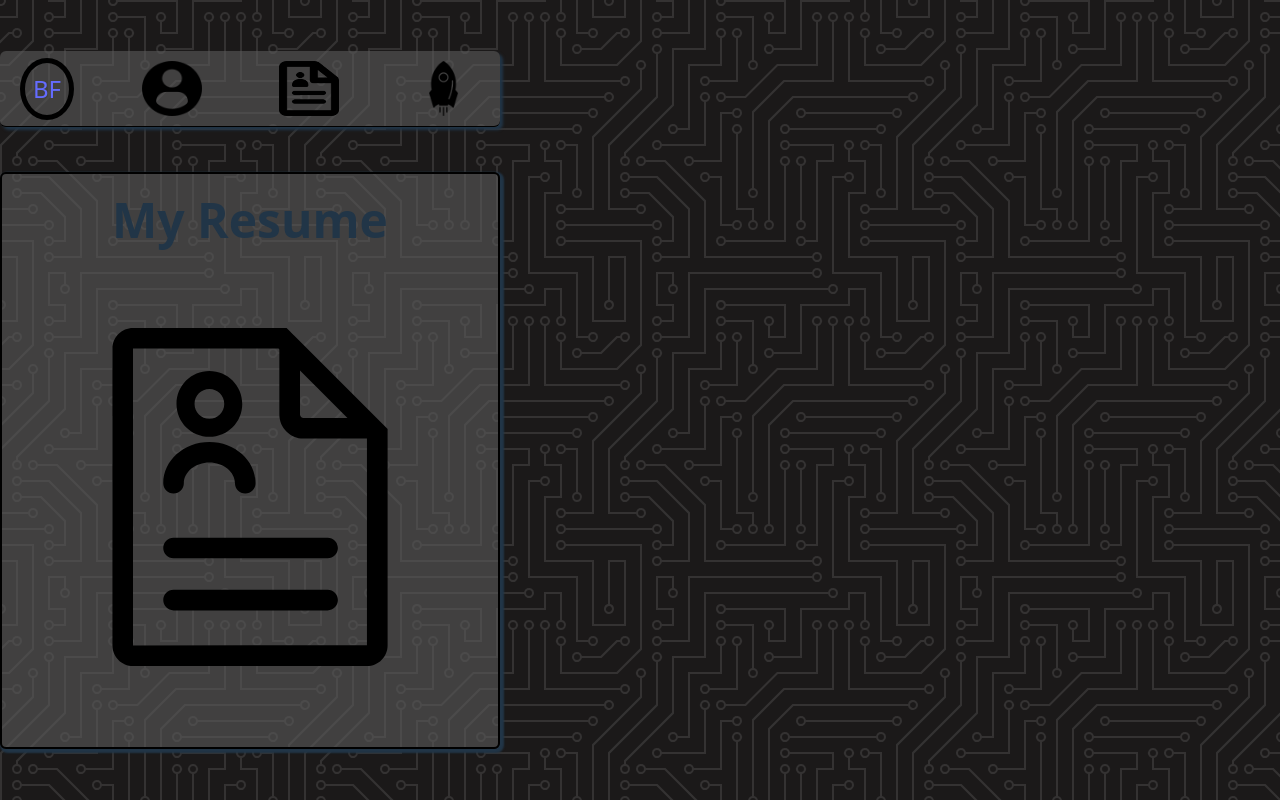
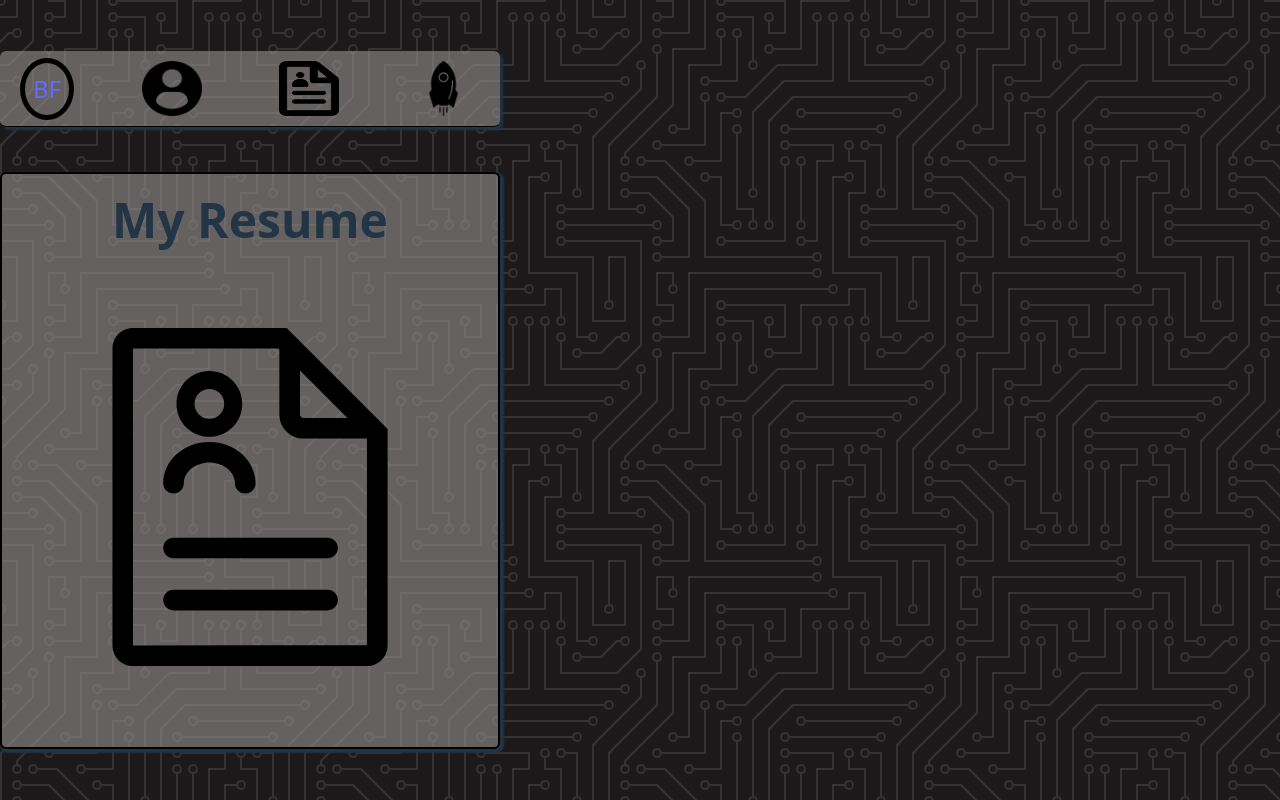
Before and after one commit to bfloyd14/brendan-floyd-profile, a React (Vite) app: page /resume in a window 1280 px wide. Built offline with nearby package versions, Linux system fonts and the light colour scheme.

Commit message:
add animation transform/translate and change container background color.

```diff
--- a/src/components/NavBar/NavBar.module.css
+++ b/src/components/NavBar/NavBar.module.css
@@ -10,10 +10,11 @@ li img {
 nav{
   background-color: white;
   width: 100%;
-  background-color: rgb(91, 91, 91, 0.6);
+  background-color: rgba(152, 146, 146, 0.6);
   border-bottom: 1px solid black;
   border-radius: 6px;
   box-shadow: 3px 3px 3px;
+  transition: transform 500ms, box-shadow 500ms, ease-in-out;
 }
 
 .name {
@@ -21,6 +22,7 @@ nav{
   border-radius: 50%;
   padding: 8px;
   margin-left: 20px;
+  transition: transform 500ms, box-shadow 500ms, ease-in-out;
 }
 
 
@@ -38,6 +40,7 @@ ul{
   padding: 0;
   height:75px;
   margin: 0;
+  transition: transform 500ms, box-shadow 500ms, ease-in-out;
 }
 
 
@@ -46,7 +49,7 @@ li {
   display: flex;
   margin-right: 5px;
   height: 75px;
-
+  transition: transform 500ms, box-shadow 500ms, ease-in-out;
 }
 
 a {
@@ -57,11 +60,13 @@ a {
   color: black;
   font-weight: bold;
   font-size: 24px;
+  transition: transform 500ms, box-shadow 500ms, ease-in-out;
 }
 
 ul li a:hover, ul li:hover, ul .name:hover{
   animation: up .5s ease ;
   animation-fill-mode: forwards;
+  transform: scale(1.20), translate(5px, 0)
 }
 
 @keyframes up {
--- a/src/pages/AboutMe/AboutMe.module.css
+++ b/src/pages/AboutMe/AboutMe.module.css
@@ -18,7 +18,7 @@
   width: 600px;
   border-radius: 6px;
   box-shadow: 2px 2px 2px 2px;
-  background-color: rgb(91, 91, 91, 0.6);
+  background-color: rgba(152, 146, 146, 0.6);
   text-align: center;
 }
 
--- a/src/pages/Landing/Landing.module.css
+++ b/src/pages/Landing/Landing.module.css
@@ -17,7 +17,7 @@
   border-radius: 6px;
   box-shadow: 2px 2px 2px 2px;
   width: 600px;
-  background-color: rgb(91, 91, 91, 0.6);
+  background-color: rgba(152, 146, 146, 0.6);
   padding-bottom: 15px;
 }
 
@@ -58,7 +58,7 @@
   border-radius: 6px;
   box-shadow: 2px 2px 2px 2px;
   width: 500px;
-  background-color: rgb(91, 91, 91, 0.6);
+  background-color: rgba(152, 146, 146, 0.6);
   display:flex;
   justify-content: center;
   flex-direction: column;
@@ -81,6 +81,22 @@
   justify-content: center;
   align-items: center;
 }
+
+.icon a:hover {
+  animation: up .5s ease ;
+  animation-fill-mode: forwards;
+  transform: scale(1.20), translate(5px, 0);
+}
+
+@keyframes up {
+  0% {
+    transform: translateY(0%) ;
+  }
+  100% {
+    transform: translateY(-4%)
+  }
+}
+
 
 .icon img {
   width: 75px;
--- a/src/pages/MyProjects/MyProjects.module.css
+++ b/src/pages/MyProjects/MyProjects.module.css
@@ -24,7 +24,7 @@
   width: 400px;
   height: 110px;
   border: 1px solid black;
-  background-color: rgb(91, 91, 91, 0.6);
+  background-color: rgba(152, 146, 146, 0.6);
   border-radius: 6px;
   box-shadow: 2px 2px 2px 2px;
   margin-top: 45px;
@@ -36,7 +36,7 @@
   width: 550px;
   max-height: 600px;
   height: 550px;
-  background-color: rgb(91, 91, 91, 0.6);
+  background-color: rgba(152, 146, 146, 0.6);
   border-radius: 6px;
   box-shadow: 2px 2px 2px 2px;
   display: flex;
--- a/src/pages/Resume/Resume.module.css
+++ b/src/pages/Resume/Resume.module.css
@@ -16,7 +16,7 @@
   padding: 20px 0 0 0;
   margin-top: 45px;
   width: 500px;
-  background-color: rgb(91, 91, 91, 0.6);
+  background-color: rgba(152, 146, 146, 0.6);
 }
 
 .container h1 {
```
